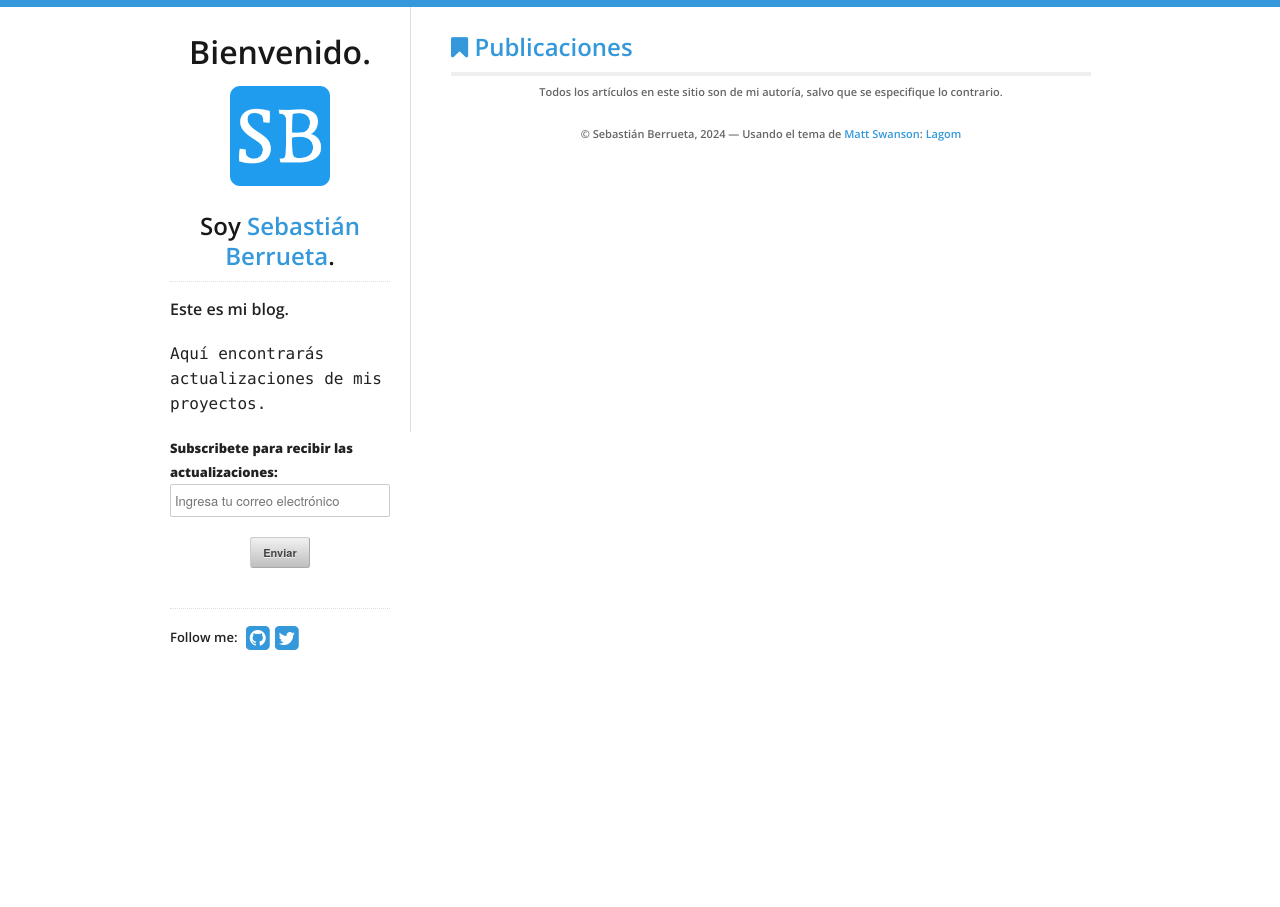
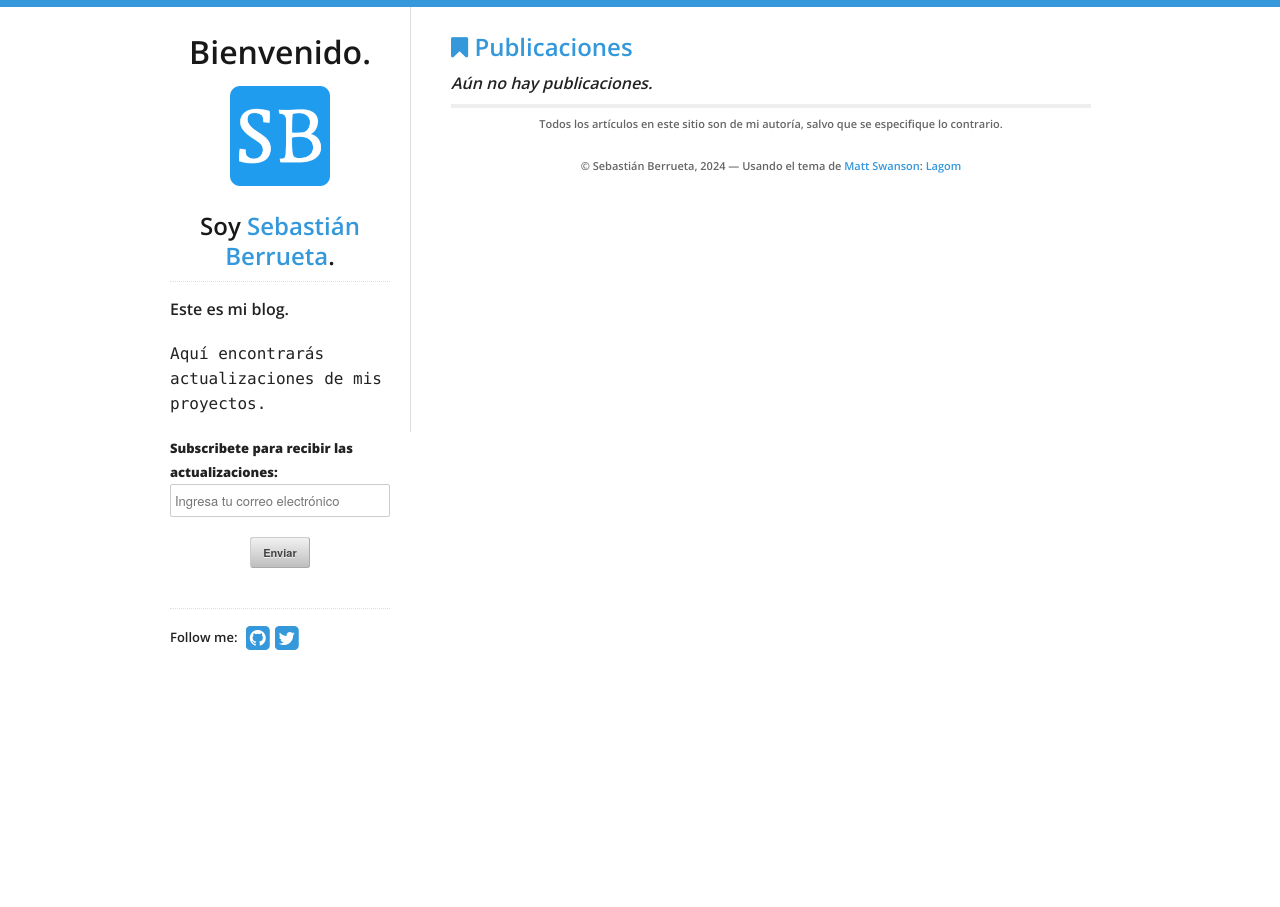
Before and after one commit to berruetaa/blog, a Jekyll site: the page built from index.html, in a window 1280 px wide. Built offline with Jekyll 4.4.1, drawn with Linux system fonts in a browser that asks for light colours.

Commit message:
ta pelao

```diff
--- a/index.html
+++ b/index.html
@@ -18,6 +18,7 @@ title: Publicaciones
 <div id="home">
   <h2><i class="fa fa-bookmark"></i> Publicaciones</h2>
   <ul id="blog-posts" class="posts">
+    {% if site.posts.size > 0 %}
       {% for post in site.posts %}
         <li>
           <span>{{ post.date | date_to_string }} &raquo;</span>
@@ -25,5 +26,8 @@ title: Publicaciones
           <div class="post-excerpt">{{ post.description | markdownify }}</div>
         </li>
       {% endfor %}
+    {% else %}
+      <li><em>Aún no hay publicaciones.</em></li>
+    {% endif %}
   </ul>
 </div>
```
Lines whose indentation alone changed are shown as unchanged.
